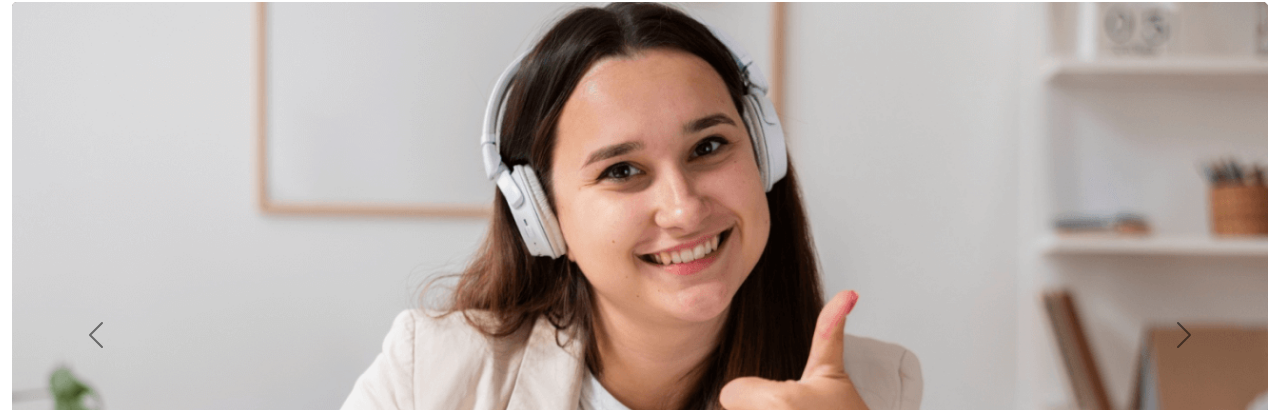
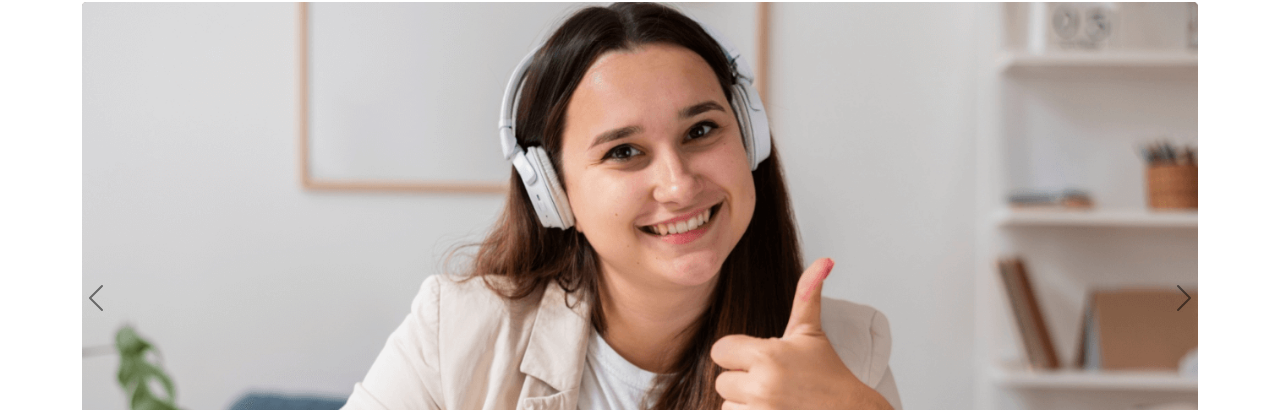
Before and after one commit to Shahriaralvi1/Skill-maker, a plain HTML site: page index.html in a window 1280 px wide. Shown: the part 72-482 px from the top of the page. Drawn offline with nearby package versions, Linux system fonts and the light colour scheme.

Commit message:
carousel added

```diff
--- a/index.html
+++ b/index.html
@@ -61,7 +61,7 @@
                 <button type="button" data-bs-target="#carouselExampleDark" data-bs-slide-to="2"
                     aria-label="Slide 3"></button>
             </div>
-            <div class="carousel-inner container-fluid m-auto">
+            <div class="carousel-inner container m-auto ">
                 <div class="carousel-item active" data-bs-interval="10000">
                     <img src="images/cover/cover-1.png" class="d-block w-100 img-fluid" alt="...">
                     <div class="carousel-caption d-flex">
```
